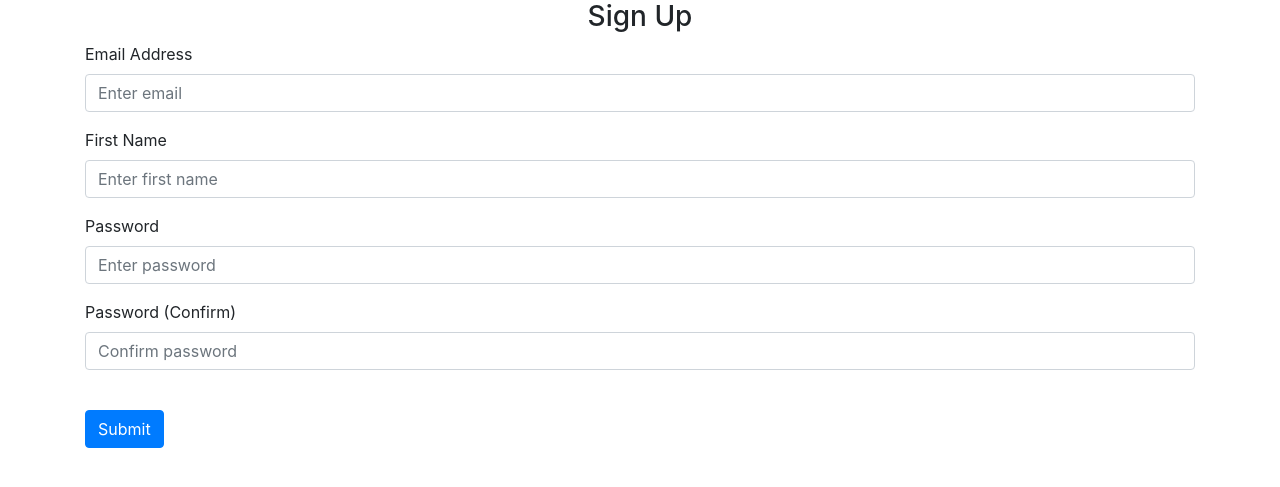
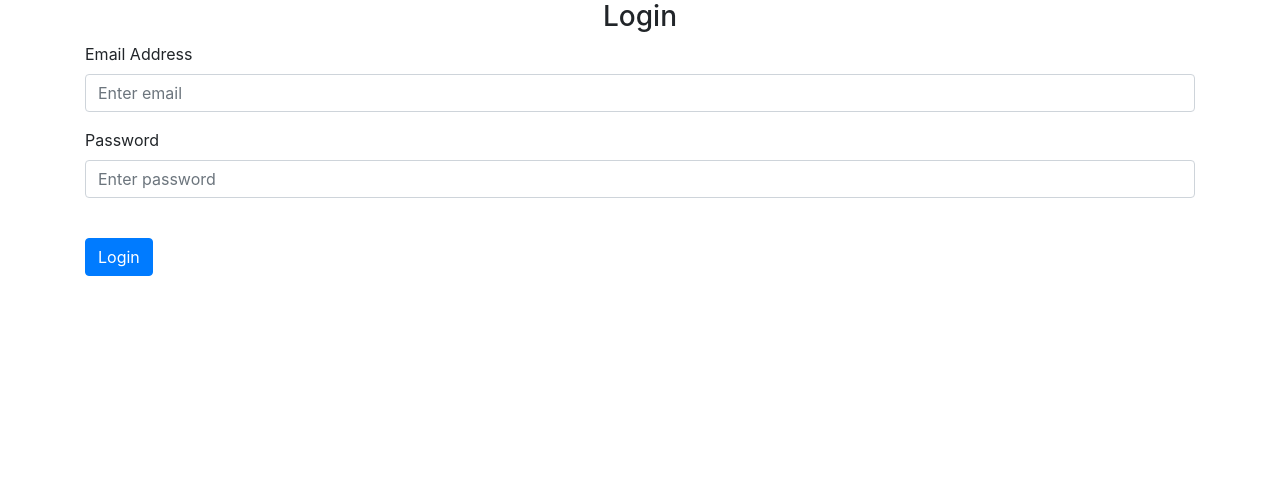
Before and after one commit to penguyen72/basic-flask-app, a Flask app: page /login in a window 1280 px wide. Shown: the part 56-543 px from the top of the page. Run offline with Flask 2, Linux system fonts and the light colour scheme; some libraries are stand-ins or nearby versions.

Commit message:
update login screen

```diff
--- a/website/templates/login.html
+++ b/website/templates/login.html
@@ -1,7 +1,7 @@
-{% extends "base.html" %} {% block title %}Sign Up{% endblock %} {% block
-content %}
+{% extends "base.html" %} {% block title %}Login{% endblock %} {% block content
+%}
 <form method="POST">
-  <h3 align="center">Sign Up</h3>
+  <h3 align="center">Login</h3>
   <div class="form-group">
     <label for="email">Email Address</label>
     <input
@@ -13,36 +13,16 @@ content %}
     />
   </div>
   <div class="form-group">
-    <label for="firstName">First Name</label>
-    <input
-      type="text"
-      class="form-control"
-      id="firstName"
-      name="firstName"
-      placeholder="Enter first name"
-    />
-  </div>
-  <div class="form-group">
-    <label for="password1">Password</label>
+    <label for="password">Password</label>
     <input
       type="password"
       class="form-control"
-      id="password1"
-      name="password1"
+      id="password"
+      name="password"
       placeholder="Enter password"
     />
   </div>
-  <div class="form-group">
-    <label for="password2">Password (Confirm)</label>
-    <input
-      type="password"
-      class="form-control"
-      id="password2"
-      name="password2"
-      placeholder="Confirm password"
-    />
-  </div>
   <br />
-  <button type="submit" class="btn btn-primary">Submit</button>
+  <button type="submit" class="btn btn-primary">Login</button>
 </form>
 {% endblock %}
```
